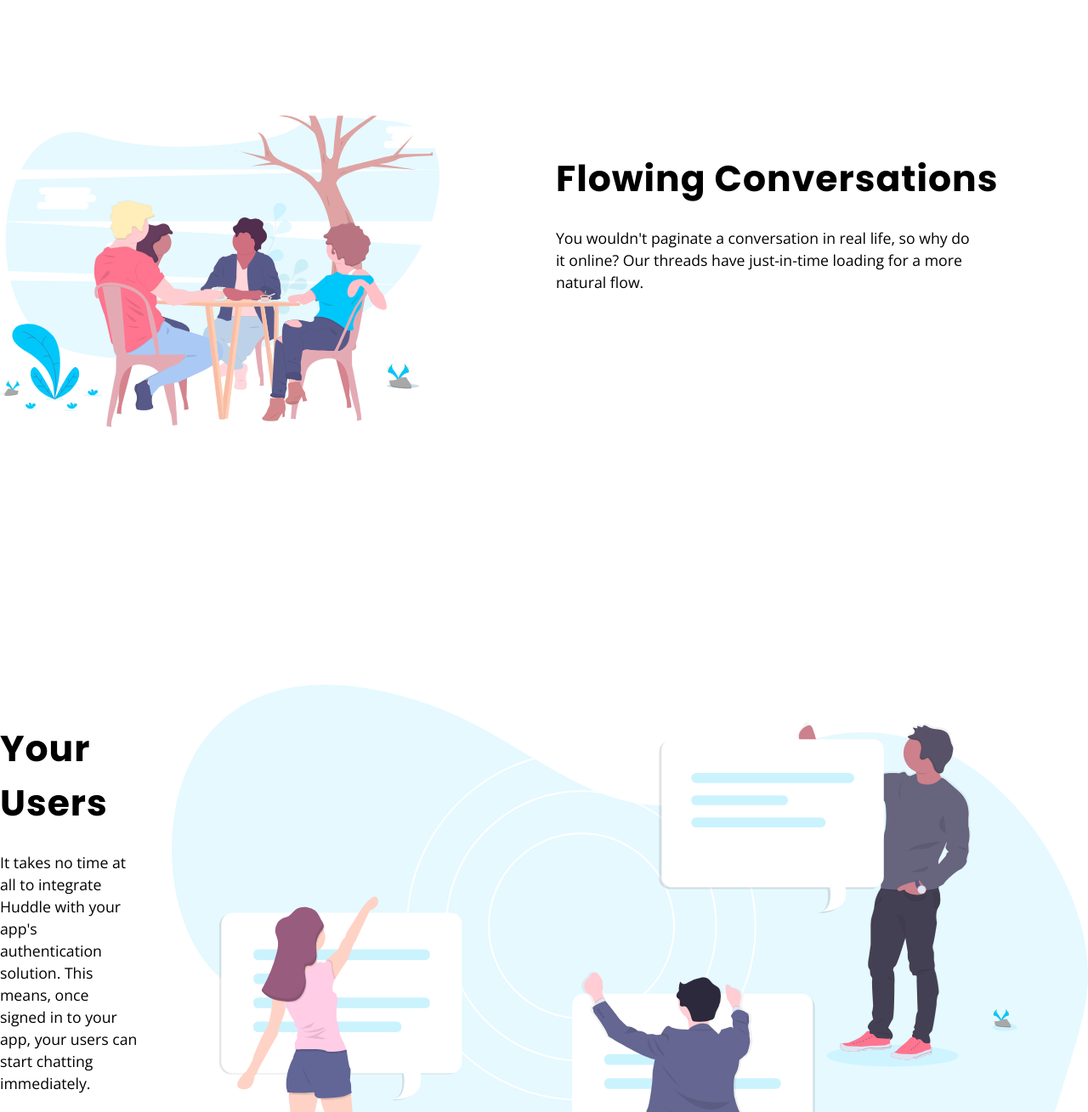
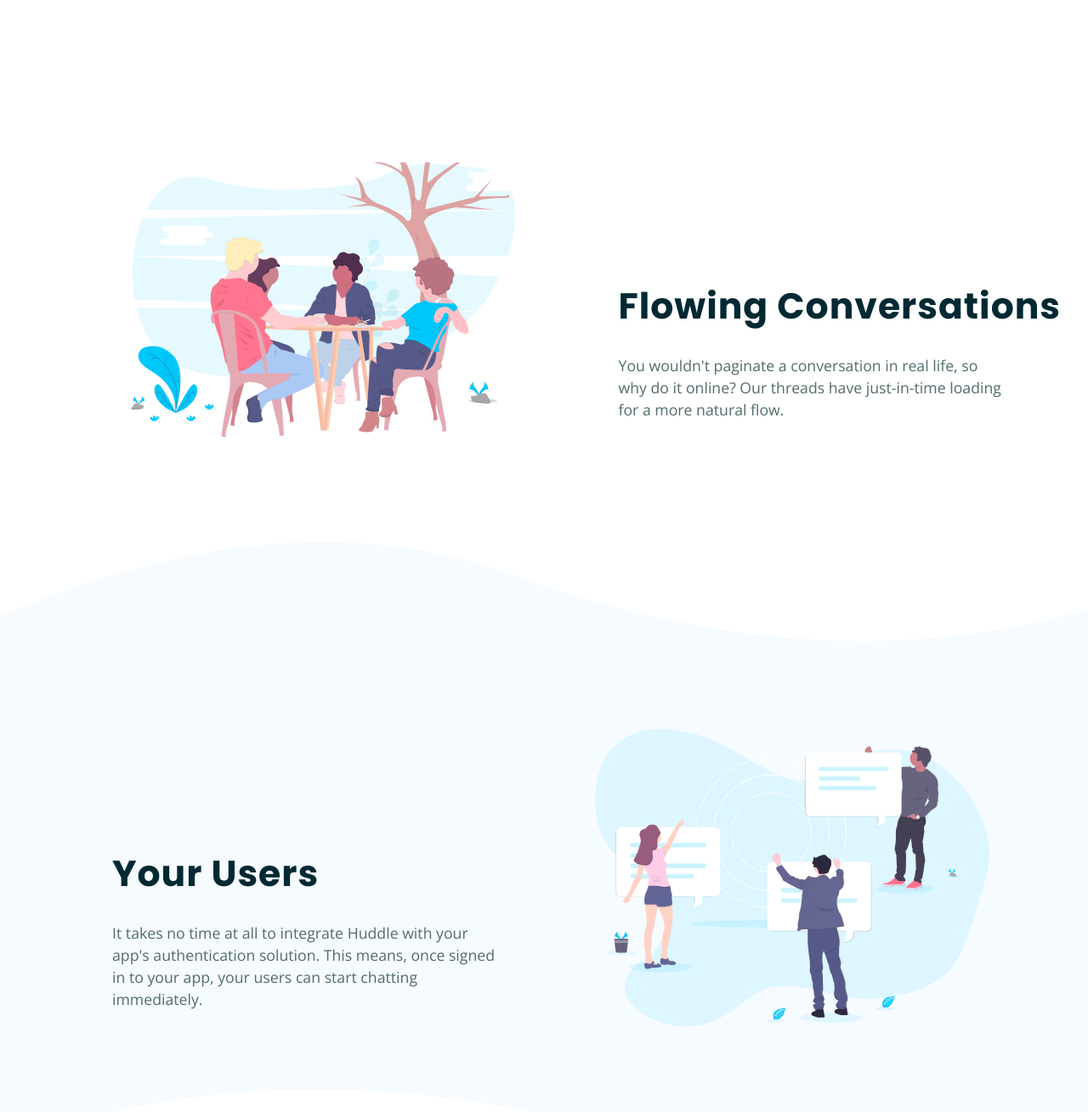
Before and after one commit to adarshcodes/huddle-landing-page-with-curved-sections-master, a plain HTML site: page index.html in a window 1280 px wide. Shown: the part 2900-4209 px from the top of the page at 85% size. Drawn offline with nearby package versions, Linux system fonts and the light colour scheme.

Commit message:
done-curved-card's

```diff
--- a/index.html
+++ b/index.html
@@ -63,7 +63,7 @@
     <div class="flowing-card middle-cards">
       <div class="flowing-content">
         <h3 class="middle-heading">Flowing Conversations</h3>
-        <p class="middle-para">You wouldn't paginate a conversation in real life, so why do it online? Our threads have just-in-time loading for a more natural flow.</p>
+        <p class="middle-para flowing-para">You wouldn't paginate a conversation in real life, so why do it online? Our threads have just-in-time loading for a more natural flow.</p>
       </div>
       <div class="flowing-img">
         <img src="images/illustration-flowing-conversation.svg" alt="Illustration Flowing Conversations" class="flowing-img-main">
--- a/styles.css
+++ b/styles.css
@@ -188,7 +188,6 @@ h1, h3 {
   display: flex;
   justify-content: flex-start;
   align-items: flex-start;
-  margin-bottom: 30rem;
 }
 
 .middle-cards::before,
@@ -205,6 +204,7 @@ h1, h3 {
   font-weight: 700;
   letter-spacing: .1rem;
   margin-bottom: 0;
+  color: #002933;
 }
 
 .middle-para {
@@ -213,6 +213,18 @@ h1, h3 {
   width: 80%;
   margin-top: 2.5rem;
   margin-right: 0;
+  color: #526C6B;
+}
+
+/* curved-card-1 */
+
+.grow-card {
+  margin-top: 16.5rem;
+  padding-top: 9.4rem;
+  padding-bottom: 5.7rem;
+  position: relative;
+  background-color: #F6FBFF;
+  margin-bottom: 30rem;
 }
 
 .grow-content {
@@ -221,24 +233,10 @@ h1, h3 {
   width: 50%;
 }
 
-.grow-card {
-  margin-top: 16.5rem;
-  padding-top: 9.4rem;
-  padding-bottom: 5.7rem;
-  position: relative;
-  background-color: #F6FBFF;
-}
-
-.grow-img-main {
-  width: 79%;
-  margin-left: -1.3rem;
-}
-
 .grow-card::before {
   background: url('images/bg-section-top-desktop-1.svg') no-repeat top center;
   background-size: cover;
   height: 165px;
-  /* top: 0; */
 }
 
 .grow-card::after {
@@ -248,16 +246,75 @@ h1, h3 {
   background-size: cover;
 }
 
-.grow-img {
+.grow-img-main {
+  width: 79%;
+  margin-left: -1.3rem;
+}
+
+.grow-img, .yuser-img {
   width: 50%;
 }
 
+/* curved-card-2 */
+
 .flowing-card {
   flex-direction: row-reverse;
+  margin-bottom: 28.5rem;
+}
+
+.flowing-content {
+  margin: 15rem 0 0 2.5rem;
+  width: 50%;
+}
+
+.flowing-para {
+  width: 82%;
+}
+
+.flowing-img {
+  width: 50%;
+  margin: 5.5rem 0 0 15rem;
 }
 
 .flowing-img-main {
-  width: 79%;
+  width: 82.5%;
+}
+
+/* curved-card-3 */
+
+.yuser-card {
+  position: relative;
+  background-color: #F6FBFF;
+  padding-bottom: 5.3rem;
+  margin-bottom: 30rem;
+}
+
+.yuser-content {
+  margin-top: 15rem;
+  margin-left: 13.2rem;
+  width: 50%;
+}
+
+.yuser-img-main {
+  width: 80%;
+}
+
+.yuser-img {
+  margin-top: 5.5rem;
+  margin-left: -1.3rem;
+}
+
+.yuser-card::before {
+  background: url('images/bg-section-top-desktop-2.svg') no-repeat top center;
+  background-size: cover;
+  height: 165px;
+}
+
+.yuser-card::after {
+  background: url('images/bg-section-bottom-desktop-2.svg') no-repeat bottom center;
+  height: 139px;
+  top: 100%;
+  background-size: cover;
 }
 
 
```
